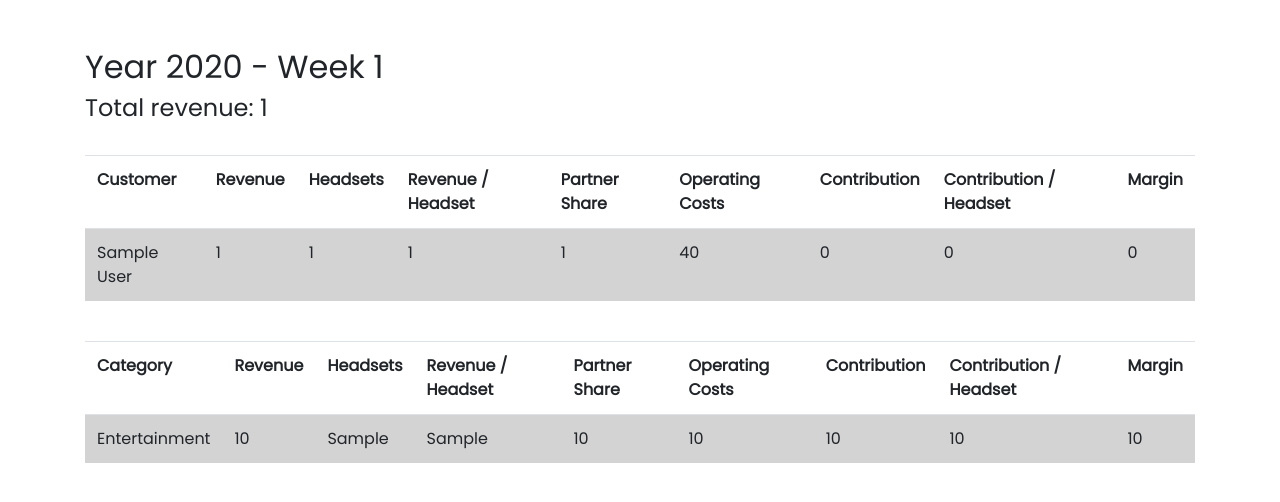
After one commit to jwright90/immotion-kpis, a Django app: template kpis/templates/kpis/week.html in a window 1280 px wide. The commit adds this page. Shown: the top 502 px of the page. Run offline with Django 3.2, Linux system fonts and the light colour scheme; tables that the repository leaves empty hold one stand-in row (values such as "Sample post"); the template is opened without the code that fills it: values that come from a table or form of the project are taken from there, most other values are stand-ins (such as "Sample title", 1, 10 or a date in 2020); some libraries are stand-ins or nearby versions.

Commit message:
add weekly reports & ent. category

```diff
--- a/immotion/urls.py
+++ b/immotion/urls.py
@@ -15,9 +15,8 @@ Including another URLconf
 """
 from django.contrib import admin
 from django.urls import path, include
-from kpis import views
 
 urlpatterns = [
     path('admin/', admin.site.urls),
-    path('', include('kpis.urls'))
+    path('', include('kpis.urls'), name='kpis'),
 ]
--- a/kpis/admin.py
+++ b/kpis/admin.py
@@ -17,5 +17,5 @@ class CategoryAdmin(admin.ModelAdmin):
 	list_display = ('category_name',)
 
 @admin.register(Location)
-class CategoryAdmin(admin.ModelAdmin):
+class LocationAdmin(admin.ModelAdmin):
 	list_display = ('location',)
--- a/kpis/models.py
+++ b/kpis/models.py
@@ -22,17 +22,23 @@ class Location(models.Model):
 #--- Customer model ---
 
 class Customer(models.Model):
+    CURRENCIES = (
+        ('USD', 'USD'),
+        ('GBP', 'GBP'),
+        ('RMB', 'RMB'),
+        ('EUR', 'EUR'),
+        ('AED', 'AED'),
+    )
+
     customer_name = models.CharField(max_length=30)
     slug = models.SlugField(max_length=250, unique=True)
     category = models.ForeignKey(Category, on_delete=models.CASCADE)
     location = models.ForeignKey(Location, on_delete=models.CASCADE)
     active = models.BooleanField(blank=True)
+    currency = models.CharField(max_length=3, choices=CURRENCIES, null=True, blank=True)
 
     def __str__(self):
         return self.customer_name
-
-    def __int__(self):
-        return self.default_headsets
 
 #--- Report model ---#
 
@@ -61,6 +67,22 @@ class Report(models.Model):
     marketing_cost = models.PositiveIntegerField(default=0)
     sundries_cost = models.PositiveIntegerField(default=0)
 
+    def revenue_per_headset(self):
+        return round(self.revenue / self.headsets)
+
+    def operating_costs(self):
+        return round(self.staff_costs + self.rent_cost
+                        + self.marketing_cost + self.sundries_cost )
+
+    def contribution(self):
+        return round(self.revenue - self.partner_share)
+
+    def contribution_per_headset(self):
+        return round((self.revenue - self.partner_share) / self.headsets)
+
+    def margin(self):
+        return round(((self.revenue - self.partner_share) / self.revenue) *100)
+
     class Meta:
         constraints = [
             models.UniqueConstraint(fields=['customer', 'year', 'week_number'], name="unique_period")
--- a/templates/base.html
+++ b/kpis/templates/kpis/base.html
@@ -12,18 +12,17 @@
   <link rel="stylesheet" href="https://use.fontawesome.com/releases/v5.8.1/css/all.css">
   <link rel="stylesheet" href="https://stackpath.bootstrapcdn.com/bootstrap/4.5.2/css/bootstrap.min.css">
 
-
 </head>
 
-{% include "navbar.html" %}
+{% include "kpis/navbar.html" %}
 
 <body class = "container mt-5">
 
   {% block content  %}
   {% endblock content %}
 
-  {% include "footer.html"%}
-  {% include "scripts.html" %}
+  {% include "kpis/footer.html"%}
+  {% include "kpis/scripts.html" %}
 
 </body>
 </html>
--- a/templates/search/report_list.html
+++ b/kpis/templates/kpis/report_list.html
@@ -1,4 +1,4 @@
-{% extends "base.html" %}
+{% extends "kpis/base.html" %}
 
 {% block content %}
 
--- /dev/null
+++ b/kpis/templates/kpis/week.html
@@ -0,0 +1,71 @@
+
+{% extends 'kpis/base.html' %}
+{% load static %}
+{% load humanize %}
+
+{% block content %}
+
+<h2>Year {{ year }} - Week {{ week_number }}</h2>
+<h4>Total revenue: {{ total_revenue|intcomma }}</h4>
+
+<br>
+
+<table class="table">
+    <tr>
+        <th>Customer</th>
+        <th>Revenue</th>
+        <th>Headsets</th>
+        <th>Revenue / Headset</th>
+        <th>Partner Share</th>
+        <th>Operating Costs</th>
+        <th>Contribution</th>
+        <th>Contribution / Headset</th>
+        <th>Margin</th>
+    </tr>
+
+    {% for report in reports %}
+        <tr>
+            <td>{{ report.customer }}</td>
+            <td>{{ report.revenue|intcomma }}</td>
+            <td>{{ report.headsets }}</td>
+            <td>{{ report.revenue_per_headset }}</td>
+            <td>{{ report.partner_share }}</td>
+            <td>{{ report.operating_costs }}</td>
+            <td>{{ report.contribution }}</td>
+            <td>{{ report.contribution_per_headset }}</td>
+            <td>{{ report.margin }}</td>
+        </tr>
+    {% endfor %}
+</table>
+
+<br>
+
+<table class="table">
+    <tr>
+        <th>Category</th>
+        <th>Revenue</th>
+        <th>Headsets</th>
+        <th>Revenue / Headset</th>
+        <th>Partner Share</th>
+        <th>Operating Costs</th>
+        <th>Contribution</th>
+        <th>Contribution / Headset</th>
+        <th>Margin</th>
+    </tr>
+
+
+        <tr>
+            <td>Entertainment</td>
+            <td>{{ rep_ent_rev|intcomma }}</td>
+            <td>{{ rep_ent_hs }}</td>
+            <td>{{ rep_ent_rphs }}</td>
+            <td>{{ rep_ent_ps|intcomma }}</td>
+            <td>{{ rep_ent_ops|intcomma }}</td>
+            <td>{{ rep_ent_contr|intcomma }}</td>
+            <td>{{ rep_ent_contr_hs|intcomma }}</td>
+            <td>{{ rep_ent_margin|intcomma }}</td>
+        </tr>
+
+</table>
+
+{% endblock%}
--- a/kpis/urls.py
+++ b/kpis/urls.py
@@ -1,11 +1,10 @@
 
 from django.conf.urls import url
 from django.urls import path
-from kpis import views
-
-app_name = 'kpis'
+from . import views
 
 urlpatterns = [
     path('', views.index, name='index'),
-    url(r'^search/$', views.search, name='search')
+    url(r'^search/$', views.search, name='search'),
+    path('week/<int:wk>/<int:yr>/', views.week, name='week'),
 ]
--- a/static_files/js/js/table.js
+++ b/static_files/js/js/table.js
@@ -46,6 +46,10 @@ function sortNumberColumn(sort, columnName) {
     });
 }
 
+$(document).ready( function () {
+    $('#weekTable').DataTable();
+} );
+
 /*
 function sortByCustomer() {
     const dataType = typeof obj_tableData[0];
```
Also changed, not shown: immotion/settings.py (+3 -4 lines), kpis/templates/kpis/index.html (renamed from templates/kpis/index.html, +1 -1 lines), kpis/views.py (+47 -9 lines), kpis/migrations/0014_auto_20201113_1452.py (added), kpis/migrations/0015_auto_20201113_1453.py (added), kpis/migrations/0016_auto_20201113_1458.py (added), kpis/migrations/0017_customer_currency.py (added), kpis/migrations/0018_auto_20201117_2118.py (added), kpis/templates/kpis/footer.html (added), kpis/templates/kpis/navbar.html (added), kpis/templates/kpis/scripts.html (line endings or trailing spaces).
